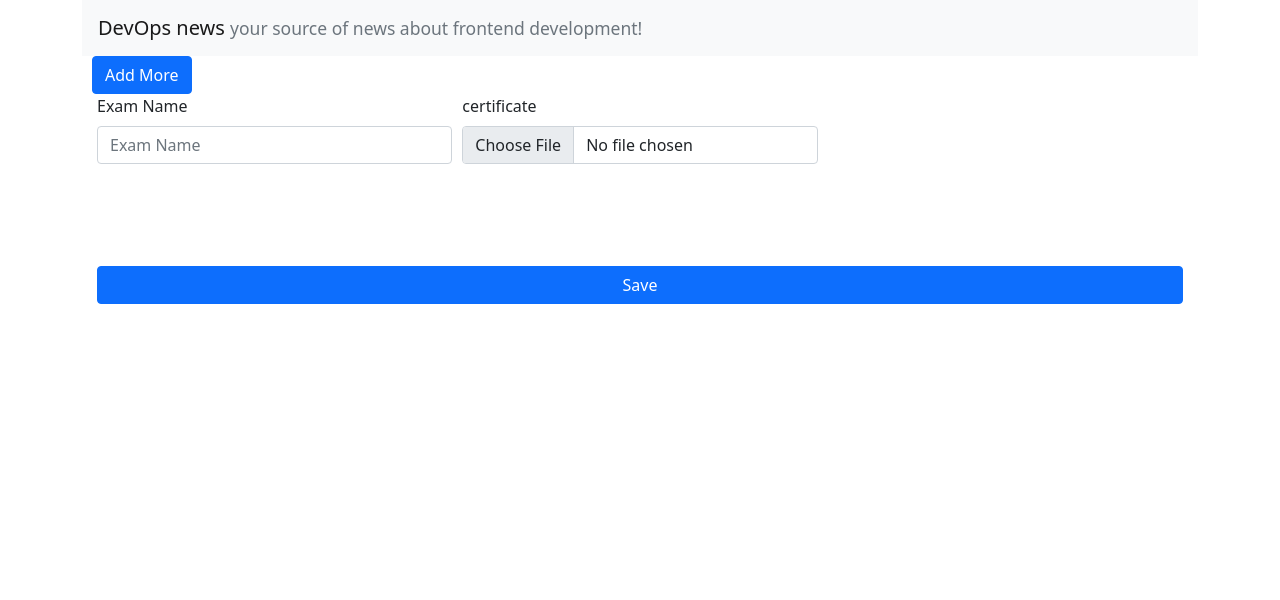
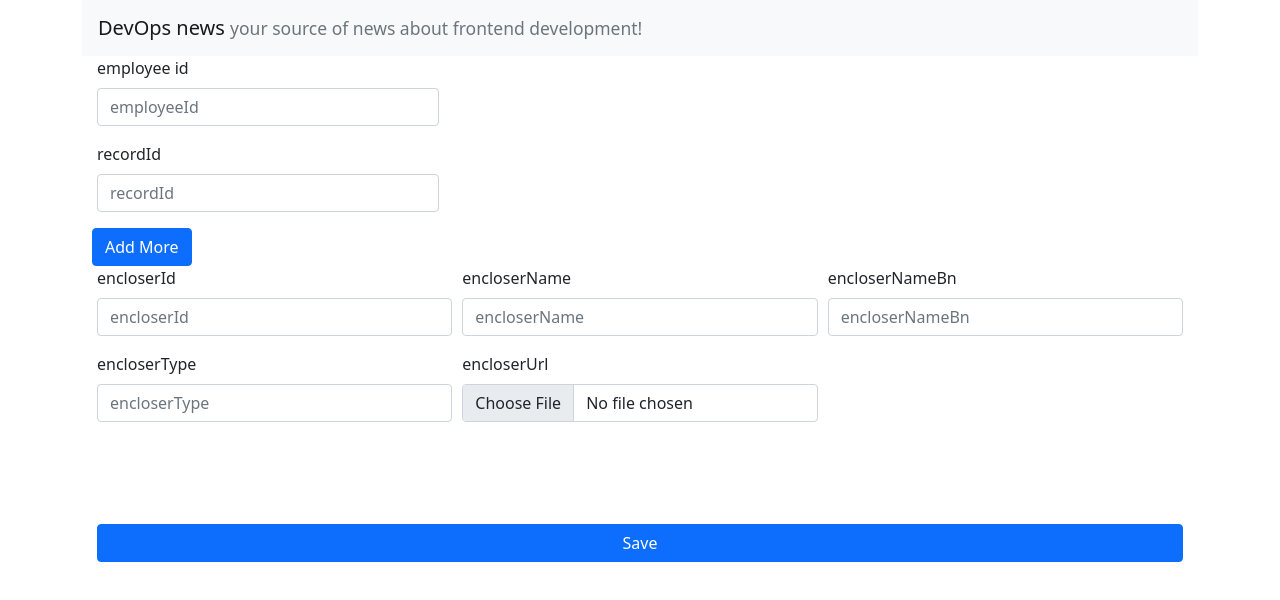
Before and after one commit to arafinsami/fileupload, an Angular app: page / in a window 1280 px wide. Shown: the top 600 px of the page. Built offline with nearby package versions, Linux system fonts and the light colour scheme.

Commit message:
component updated

```diff
--- a/src/app/app.component.html
+++ b/src/app/app.component.html
@@ -14,22 +14,47 @@
 
   <div class="panel-body">
     <form focusInvalidInput [formGroup]="form" (ngSubmit)="onSubmit()">
+        <div class="form-group col-md-4">
+            <label for="address">employee id</label>
+            <input type="number" class="form-control" formControlName="employeeId"
+                placeholder="employeeId" />
+        </div>
+        <div class="form-group col-md-4">
+            <label for="address">recordId</label>
+            <input type="number" class="form-control" formControlName="recordId"
+                placeholder="recordId" />
+        </div>
         <div class="row" class="lot-type-part">
-            <div class="col-md-12" formArrayName="exams">
+            <div class="col-md-12" formArrayName="files">
                 <div class="form-row">
                     <button type="button" class="btn btn-primary" (click)="addExams()">Add More</button>
                 </div>
-                <div *ngFor="let lot of exams.controls; let examIndex=index" [formGroupName]="examIndex">
+                <div *ngFor="let lot of profiles.controls; let examIndex=index" [formGroupName]="examIndex">
                     <div class="form-row">
                         <div class="form-group col-md-4">
-                            <label for="address">Exam Name</label>
-                            <input type="text" class="form-control" formControlName="examName"
-                                placeholder="Exam Name" />
+                            <label for="address">encloserId</label>
+                            <input type="number" class="form-control" formControlName="encloserId"
+                                placeholder="encloserId" />
                         </div>
                         <div class="form-group col-md-4">
-                            <label for="address">certificate</label>
-                            <input name="certificate" type="file" (change)="onSelect($event)" class="form-control">
-                            <input type="hidden" name="certificate" formControlName="certificate" />
+                            <label for="address">encloserName</label>
+                            <input type="text" class="form-control" formControlName="encloserName"
+                                placeholder="encloserName" />
+                        </div>
+                        <div class="form-group col-md-4">
+                            <label for="address">encloserNameBn</label>
+                            <input type="text" class="form-control" formControlName="encloserNameBn"
+                                placeholder="encloserNameBn" />
+                        </div>
+                        <div class="form-group col-md-4">
+                            <label for="address">encloserType</label>
+                            <input type="text" class="form-control" formControlName="encloserType"
+                                placeholder="encloserType" />
+                        </div>
+                        <div class="form-group col-md-4">
+                            <label for="address">encloserUrl</label>
+                            <input name="encloserUrl" type="file" (change)="onSelect($event)" class="form-control">
+                            <input type="hidden" name="encloserUrl" formControlName="encloserUrl" />
                         </div>
                     </div>
                     <div class="form-row">
--- a/src/app/app.component.ts
+++ b/src/app/app.component.ts
@@ -1,22 +1,32 @@
 import { Component, ElementRef, OnInit, ViewChild } from '@angular/core';
 import { FormGroup, FormBuilder, FormArray } from '@angular/forms';
-import { User } from './model/user';
+import { EmployeeTransferRecordEncloserDto } from './model/EmployeeTransferRecordEncloserDto';
+import { EmployeeTransferRecordEncloserProfile } from './model/EmployeeTransferRecordEncloserProfile';
+import { EncloserService } from './service/encloser.service';
 
 @Component({
   selector: 'app-root',
   templateUrl: './app.component.html',
   styleUrls: ['./app.component.css']
 })
-export class AppComponent implements OnInit{
+export class AppComponent implements OnInit {
 
 
   form: FormGroup;
+
+  dto: EmployeeTransferRecordEncloserDto = new EmployeeTransferRecordEncloserDto();
+
   @ViewChild('filesDom', { static: false }) filesDom: ElementRef;
 
-  users: User[] = new Array<User>();
+  enclosers: any = new Array();
+
   disabledDeleteButton = false;
 
-  constructor(private fb: FormBuilder, private elementRef: ElementRef) { }
+  constructor(
+    private fb: FormBuilder,
+    private elementRef: ElementRef,
+    private encloserService: EncloserService
+  ) { }
 
   ngOnInit(): void {
     this.formInit();
@@ -24,50 +34,71 @@ export class AppComponent implements OnInit{
 
   formInit() {
     this.form = this.fb.group({
-      exams: this.fb.array([this.fb.group({
-        examName: [''],
-        certificate: ['']
+      employeeId: [''],
+      recordId: [''],
+      files: this.fb.array([this.fb.group({
+        id: [''],
+        encloserId: [''],
+        encloserName: [''],
+        encloserNameBn: [''],
+        encloserType: [''],
+        encloserUrl: ['']
       })])
     });
   }
 
   onSubmit() {
-    var formValue = Object.assign({}, this.form.value);
+    this.dto = Object.assign({}, this.form.value);
     var listItems = this.elementRef.nativeElement.querySelector('.filesDom').getElementsByTagName('li');
+    this.dto.files.forEach((element, index) => {
+      var profile = new EmployeeTransferRecordEncloserProfile()
+      profile.encloserId = element.encloserId;
+      profile.encloserName = element.encloserName;
+      profile.encloserNameBn = element.encloserNameBn;
+      profile.encloserType = element.encloserType;
+      profile.encloserUrl = listItems[index].innerHTML;
+      this.enclosers.push(profile);
+    });
+    this.dto.files = this.enclosers;
+    console.log(this.dto);
 
-    formValue.exams.forEach((element, index) => {
-      var user = new User()
-      user.examName = element.examName;
-      user.certificate = listItems[index].innerHTML;
-      this.users.push(user);
-    });
-    console.log(this.users);
+    this.encloserService.save(this.dto).subscribe(data => {
+      this.form.reset();
+      console.log(data);
+    },
+      error => {
+        console.log(error);
+      });
   }
 
-  get exams() {
-    return this.form.get('exams') as FormArray;
+  get profiles() {
+    return this.form.get('files') as FormArray;
   }
 
   addExams() {
-    if (this.exams.length == 2) {
+    if (this.profiles.length == 2) {
       alert("Maximum 2 exams are allowed.");
       return;
     }
-    this.exams.push(this.fb.group({
-      examName: [''],
-      certificate: ['']
+    this.profiles.push(this.fb.group({
+      id: [''],
+      encloserId: [''],
+      encloserName: [''],
+      encloserNameBn: [''],
+      encloserType: [''],
+      encloserUrl: ['']
     }));
 
-    if (this.exams.length > 0) {
+    if (this.profiles.length > 0) {
       this.disabledDeleteButton = true;
     }
   }
 
   deleteExams(index: any) {
-    if (this.exams.length > 0) {
-      this.exams.removeAt(index);
+    if (this.profiles.length > 0) {
+      this.profiles.removeAt(index);
     }
-    if (this.exams.length === 1) {
+    if (this.profiles.length === 1) {
       this.disabledDeleteButton = false;
     }
   }
--- /dev/null
+++ b/src/app/model/EmployeeTransferRecordEncloserDto.ts
@@ -0,0 +1,10 @@
+import { EmployeeTransferRecordEncloserProfile } from "./EmployeeTransferRecordEncloserProfile";
+
+export class EmployeeTransferRecordEncloserDto {
+
+    employeeId: Number;
+
+    recordId: Number;
+
+    files : EmployeeTransferRecordEncloserProfile[];
+}
--- /dev/null
+++ b/src/app/model/EmployeeTransferRecordEncloserProfile.ts
@@ -0,0 +1,14 @@
+export class EmployeeTransferRecordEncloserProfile {
+
+    id: Number;
+
+    encloserId: Number;
+
+    encloserName: string;
+
+    encloserNameBn: string;
+
+    encloserType: string;
+
+    encloserUrl: string;
+}
--- /dev/null
+++ b/src/app/service/encloser.service.ts
@@ -0,0 +1,16 @@
+import { HttpClient } from "@angular/common/http";
+import { Injectable } from "@angular/core";
+import { Observable } from "rxjs";
+import { environment } from "src/environments/environment";
+import { EmployeeTransferRecordEncloserDto } from "../model/EmployeeTransferRecordEncloserDto";
+
+
+@Injectable()
+export class EncloserService {
+
+    constructor(private http: HttpClient) { }
+
+    public save(dto: EmployeeTransferRecordEncloserDto): Observable<any> {
+        return this.http.post(environment.BASE_URL + "api/v1/employee-mpo-transfer-record/save/preferred/encloser", dto);
+    }
+}
--- a/src/environments/environment.ts
+++ b/src/environments/environment.ts
@@ -1,16 +1,7 @@
-// This file can be replaced during build by using the `fileReplacements` array.
-// `ng build` replaces `environment.ts` with `environment.prod.ts`.
-// The list of file replacements can be found in `angular.json`.
 
 export const environment = {
-  production: false
+
+  production: false,
+
+  BASE_URL: 'http://127.0.0.1:8082/',
 };
-
-/*
- * For easier debugging in development mode, you can import the following file
- * to ignore zone related error stack frames such as `zone.run`, `zoneDelegate.invokeTask`.
- *
- * This import should be commented out in production mode because it will have a negative impact
- * on performance if an error is thrown.
- */
-// import 'zone.js/plugins/zone-error';  // Included with Angular CLI.
```
Also changed, not shown: src/app/app.module.ts (+7 -2 lines), src/app/model/user.ts (deleted, +0 -8 lines).
